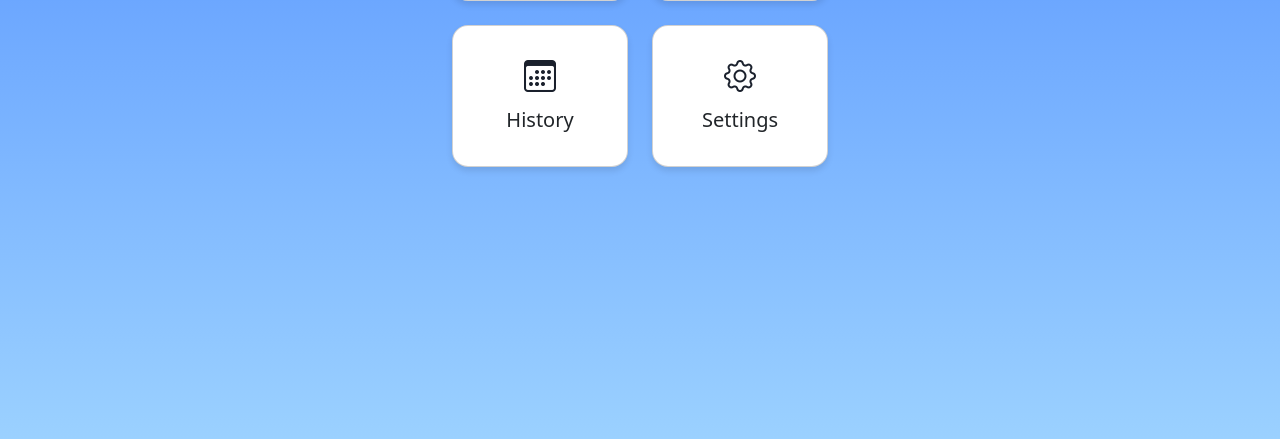
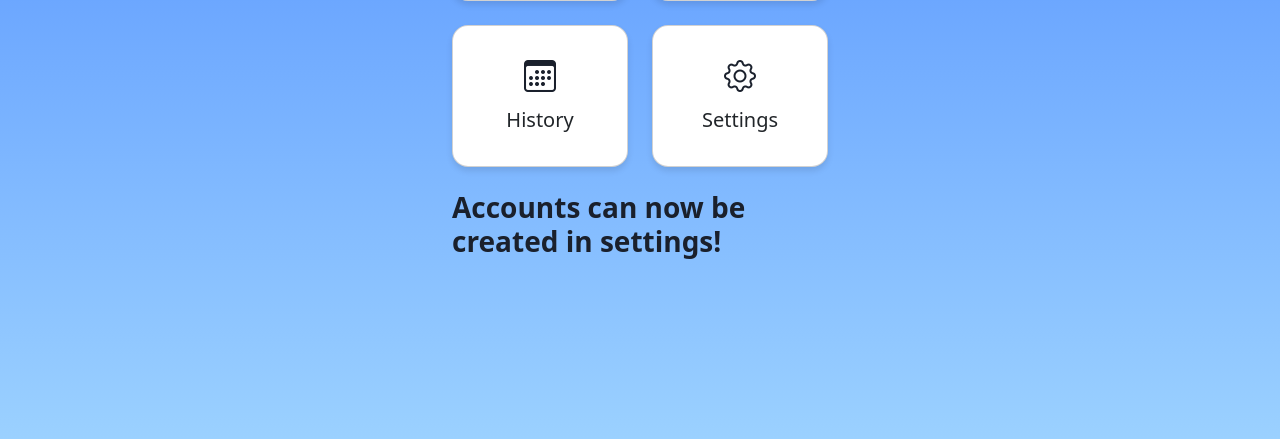
Before and after one commit to Calebf2424/Workout-Logger, a Flask app: page / in a window 1280 px wide. Shown: the part 285-724 px from the top of the page. Run offline with Flask 3, Linux system fonts and the light colour scheme; the visitor is signed in with stand-in values (Sample User, id 1); some libraries are stand-ins or nearby versions.

Commit message:
account notice

```diff
--- a/templates/index.html
+++ b/templates/index.html
@@ -53,5 +53,6 @@
         </div>
       </a>
     </div>
+    <h3 class="fw-bold mb-3">Accounts can now be created in settings!</h3>
   </div>
 {% endblock %}
```
